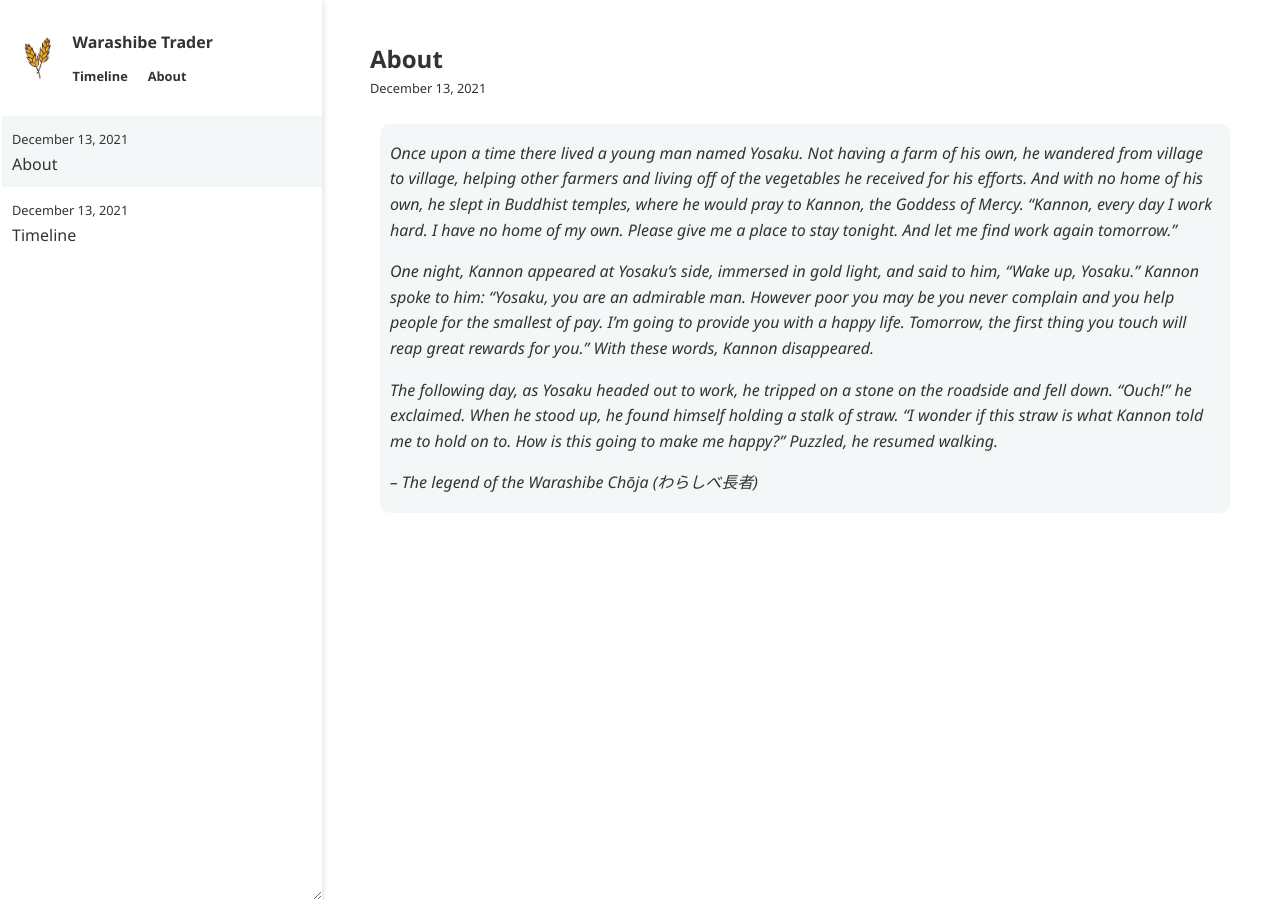
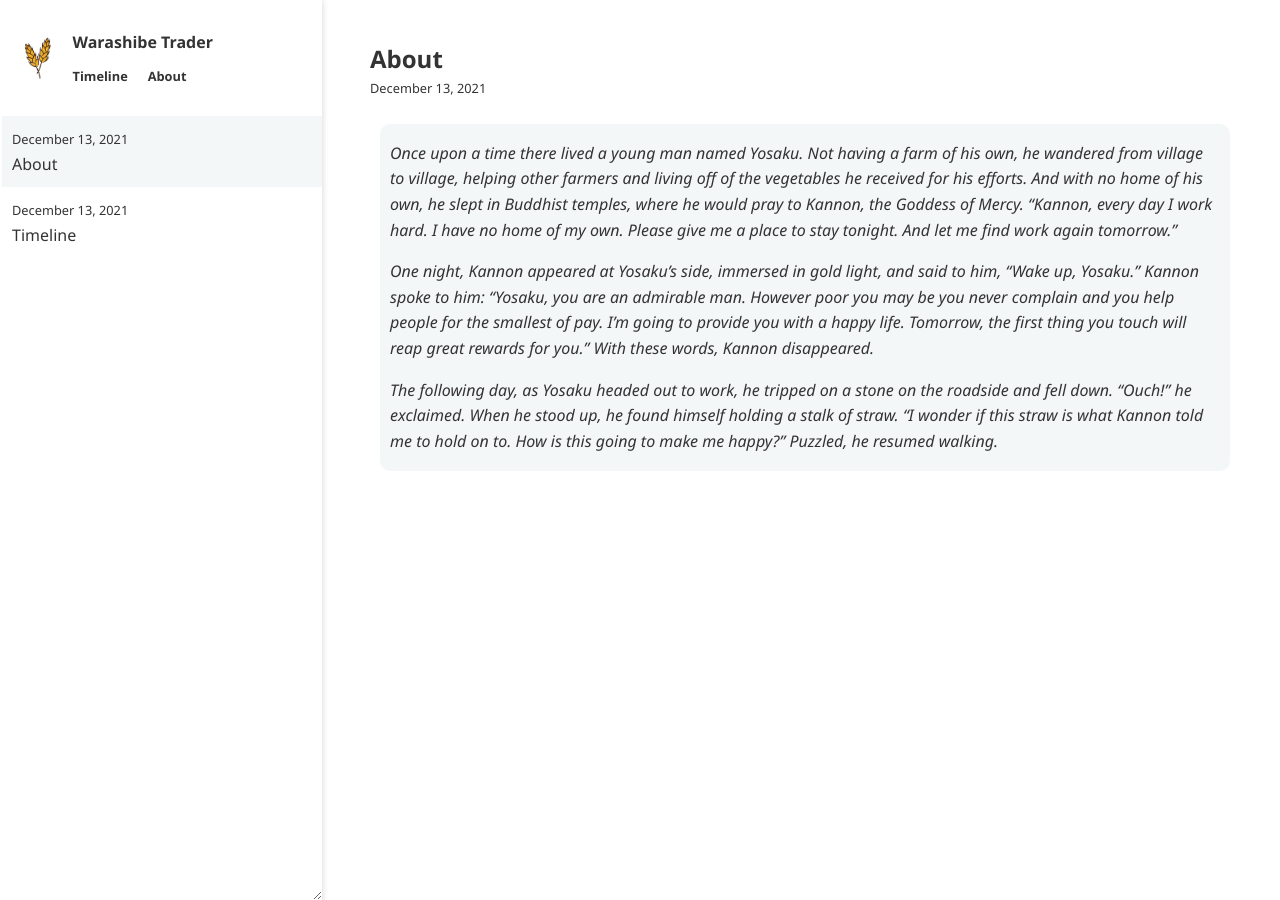
Before and after one commit to warashibetrader/warashibetrader.github.io, a Jekyll site: the page built from _posts/2021-12-13-about.md, in a window 1280 px wide. Built offline with Jekyll 4.4.1, drawn with Linux system fonts in a browser that asks for light colours.

Commit message:
Update 2021-12-13-about.md

```diff
--- a/_posts/2021-12-13-about.md
+++ b/_posts/2021-12-13-about.md
@@ -7,5 +7,3 @@ title: "About"
 > One night, Kannon appeared at Yosaku's side, immersed in gold light, and said to him, "Wake up, Yosaku." Kannon spoke to him: "Yosaku, you are an admirable man. However poor you may be you never complain and you help people for the smallest of pay. I'm going to provide you with a happy life. Tomorrow, the first thing you touch will reap great rewards for you." With these words, Kannon disappeared.
 >
 > The following day, as Yosaku headed out to work, he tripped on a stone on the roadside and fell down. "Ouch!" he exclaimed. When he stood up, he found himself holding a stalk of straw. "I wonder if this straw is what Kannon told me to hold on to. How is this going to make me happy?" Puzzled, he resumed walking.
->
-> -- The legend of the Warashibe Chōja (わらしべ長者)
```
